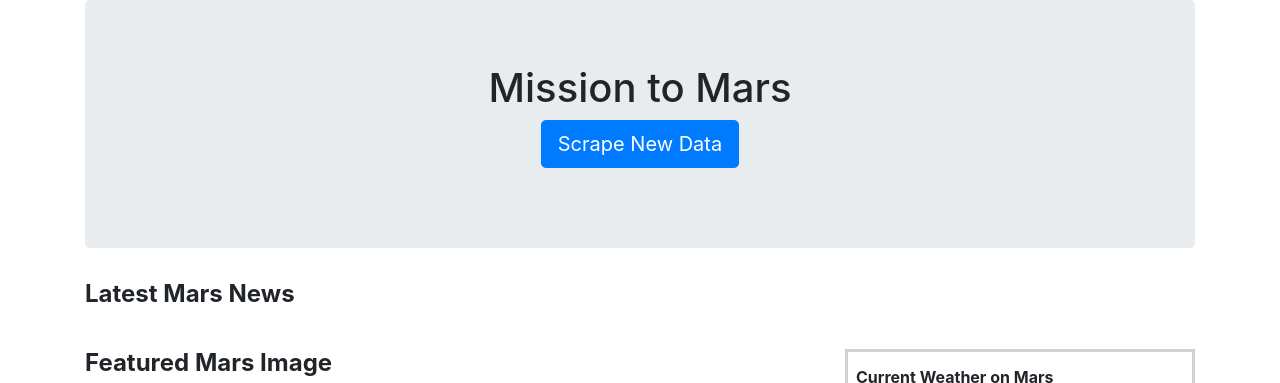
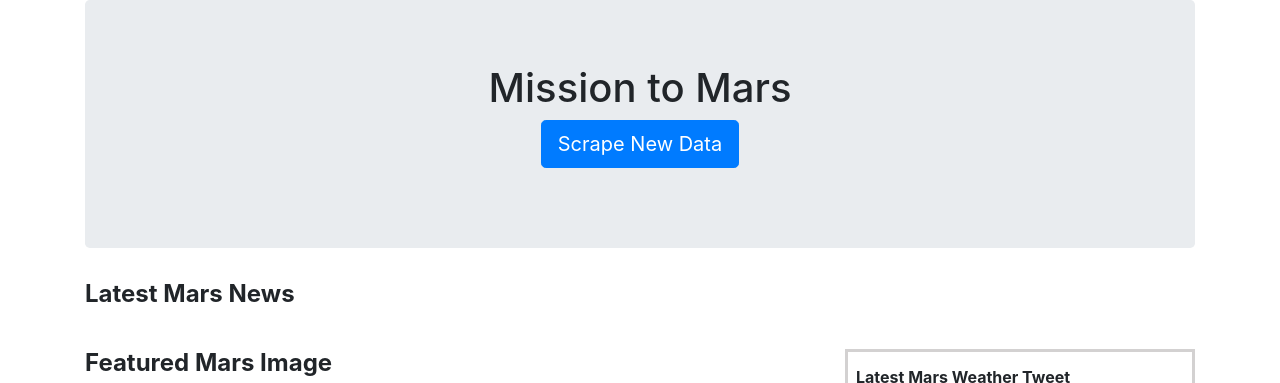
Before and after one commit to stewartmw/Week12-MissionToMars-MatthewStewart, a Flask app: page / in a window 1280 px wide. Shown: the top 383 px of the page. Run offline with Flask 2, Linux system fonts and the light colour scheme; data that the repository does not hold is empty; some libraries are stand-ins or nearby versions.

Commit message:
final edits

```diff
--- a/templates/index.html
+++ b/templates/index.html
@@ -122,7 +122,7 @@
             <div class="col-md-4">
                 <div class="weather_box">
                     <h6>
-                        <strong>Current Weather on Mars</strong>
+                        <strong>Latest Mars Weather Tweet</strong>
                     </h6>
                     <p class="mars_weather">
                         {{mars_document.weather_text}}
```
Also changed, not shown: Images/Screenshot1.PNG (added), Images/Screenshot2.PNG (added), Images/Screenshot3.PNG (added).
